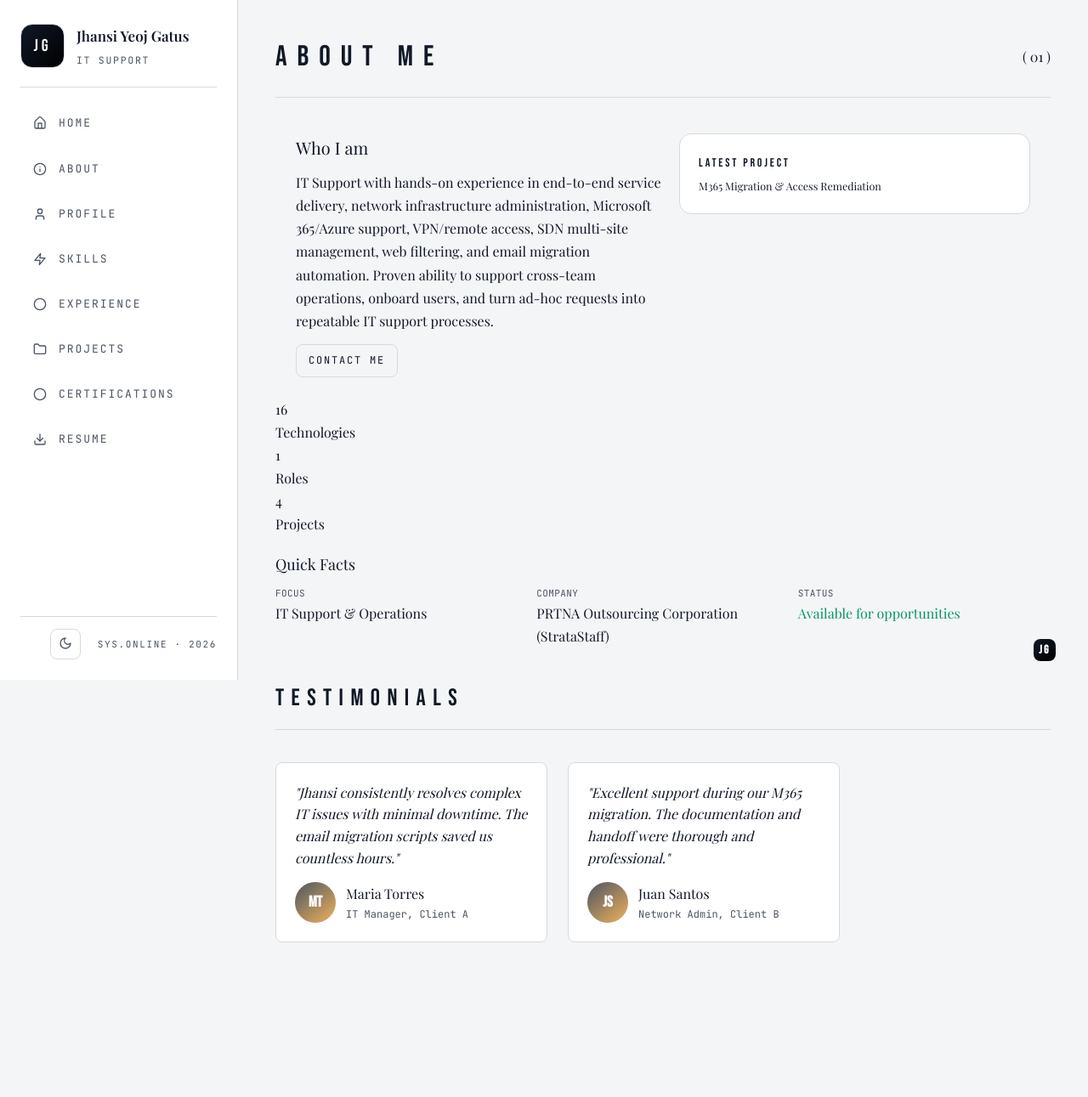
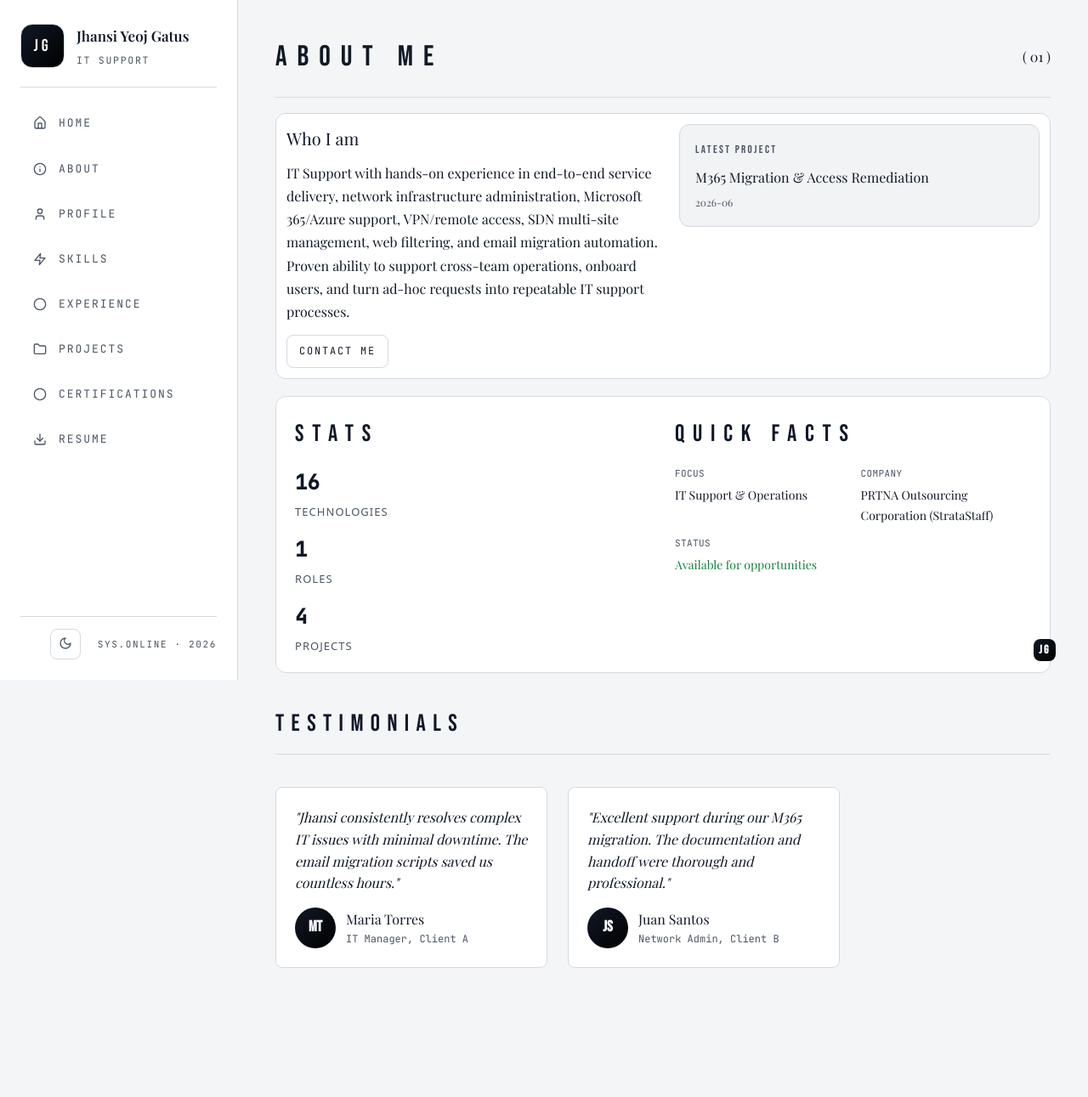
Before and after one commit to eazyboytt/Portfolio, a Flask app: page /about in a window 1280 px wide. Shown: the whole page at 85% size. Before the commit the page ends 1109 px from the top, so only its background shows below. Run offline with Flask 3, Linux system fonts and the light colour scheme; some web fonts are replaced.

Commit message:
About page: restructure stats and quick facts into one composed block; improve typography and panel styling

```diff
--- a/templates/about.html
+++ b/templates/about.html
@@ -8,11 +8,11 @@
     <span class="section-num">( 01 )</span>
   </div>
 
-  <div class="card" style="padding: 24px;">
+  <div style="border: 1px solid var(--color-border); border-radius: 12px; padding: 12px; background: var(--color-panel);">
     <div style="display:flex; gap: 18px; align-items:start; flex-wrap: wrap;">
       <div style="flex: 1 1 300px;">
-        <h3 style="margin-bottom: 10px; font-size: 20px;">Who I am</h3>
-        <p>{{ p.summary }}</p>
+        <h3 style="margin-bottom: 10px; font-size: 20px; font-family: var(--font-body); color: var(--color-ink);">Who I am</h3>
+        <p style="color: var(--color-ink);">{{ p.summary }}</p>
         <div style="margin-top: 14px; display: flex; gap: 10px; flex-wrap: wrap;">
           <a href="mailto:{{ p.email }}" class="btn primary" style="font-size: 12px; padding: 8px 14px;">Contact Me</a>
         </div>
@@ -20,57 +20,65 @@
       <div style="display:flex; gap: 10px; flex-wrap: wrap; flex: 1 1 280px;">
         {% if data.projects %}
         {% set latest = data.projects[0] %}
-        <div style="flex:1; min-width: 140px;" class="project-card">
-          <div class="project-title" style="font-size:14px; margin-bottom:4px;">Latest Project</div>
-          <p class="project-desc" style="font-size:12.5px; margin: 0;">{{ latest.title }}</p>
+        <div style="flex:1; min-width: 140px; background: var(--color-panel-2); border: 1px solid var(--color-border); border-radius: 12px; padding: 18px;">
+          <div style="font-family: var(--font-display); font-size: 13px; letter-spacing: 0.18em; color: var(--color-muted); text-transform: uppercase; margin-bottom: 8px;">Latest Project</div>
+          <p style="font-weight: 500; color: var(--color-ink); margin: 0;">{{ latest.title }}</p>
+          <p style="font-size: 12px; color: var(--color-muted); margin: 6px 0 0;">{{ latest.date }}</p>
         </div>
         {% endif %}
       </div>
     </div>
   </div>
 
-  <div class="stats">
-    <div class="stat">
-      <div class="stat-value">{{ data.skills|length }}</div>
-      <div class="stat-label">Technologies</div>
-    </div>
-    <div class="stat">
-      <div class="stat-value">{{ data.experience|length }}</div>
-      <div class="stat-label">Roles</div>
-    </div>
-    <div class="stat">
-      <div class="stat-value">{{ data.projects|length }}</div>
-      <div class="stat-label">Projects</div>
-    </div>
-  </div>
-
-  <div class="card" style="margin-top: 18px;">
-    <h3 style="margin-bottom: 10px; font-size: 18px;">Quick Facts</h3>
-    <div style="display: grid; grid-template-columns: repeat(auto-fit, minmax(180px, 1fr)); gap: 10px;">
+  <!-- Stats + Quick Facts composed block -->
+  <div style="margin-top: 20px; border: 1px solid var(--color-border); border-radius: 12px; padding: 20px 22px; background: var(--color-panel);">
+    <div style="display: grid; grid-template-columns: repeat(auto-fit, minmax(220px, 1fr)); gap: 22px 28px; align-items: start;">
       <div>
-        <p style="color: var(--color-muted); font-size: 11px; font-family: var(--font-meta); text-transform: uppercase; letter-spacing: 0.4px;">Focus</p>
-        <p style="font-weight: 500;">IT Support & Operations</p>
+        <div style="font-family: var(--font-display); font-size: 28px; letter-spacing: 0.35em; color: var(--color-ink); text-transform: uppercase; margin-bottom: 14px;">Stats</div>
+        <div style="display: flex; flex-direction: column; gap: 14px;">
+          <div>
+            <div style="font-family: var(--font-meta); font-size: 24px; font-weight: 600; color: var(--color-ink);">{{ data.skills|length }}</div>
+            <div style="font-family: system-ui, -apple-system, sans-serif; font-size: 13px; color: var(--color-muted); font-weight: 500; letter-spacing: 0.08em; text-transform: uppercase; margin-top: 2px;">Technologies</div>
+          </div>
+          <div>
+            <div style="font-family: var(--font-meta); font-size: 24px; font-weight: 600; color: var(--color-ink);">{{ data.experience|length }}</div>
+            <div style="font-family: system-ui, -apple-system, sans-serif; font-size: 13px; color: var(--color-muted); font-weight: 500; letter-spacing: 0.08em; text-transform: uppercase; margin-top: 2px;">Roles</div>
+          </div>
+          <div>
+            <div style="font-family: var(--font-meta); font-size: 24px; font-weight: 600; color: var(--color-ink);">{{ data.projects|length }}</div>
+            <div style="font-family: system-ui, -apple-system, sans-serif; font-size: 13px; color: var(--color-muted); font-weight: 500; letter-spacing: 0.08em; text-transform: uppercase; margin-top: 2px;">Projects</div>
+          </div>
+        </div>
       </div>
       <div>
-        <p style="color: var(--color-muted); font-size: 11px; font-family: var(--font-meta); text-transform: uppercase; letter-spacing: 0.4px;">Company</p>
-        <p style="font-weight: 500;">{{ p.company }}</p>
-      </div>
-      <div>
-        <p style="color: var(--color-muted); font-size: 11px; font-family: var(--font-meta); text-transform: uppercase; letter-spacing: 0.4px;">Status</p>
-        <p style="font-weight: 500; color: #059669;">Available for opportunities</p>
+        <div style="font-family: var(--font-display); font-size: 28px; letter-spacing: 0.35em; color: var(--color-ink); text-transform: uppercase; margin-bottom: 14px;">Quick Facts</div>
+        <div style="display: grid; grid-template-columns: repeat(auto-fit, minmax(160px, 1fr)); gap: 12px 18px;">
+          <div>
+            <div style="font-family: var(--font-meta); font-size: 11px; color: var(--color-muted); text-transform: uppercase; letter-spacing: 0.4px; margin-bottom: 4px;">Focus</div>
+            <div style="font-weight: 500; color: var(--color-ink); font-size: 14px;">IT Support & Operations</div>
+          </div>
+          <div>
+            <div style="font-family: var(--font-meta); font-size: 11px; color: var(--color-muted); text-transform: uppercase; letter-spacing: 0.4px; margin-bottom: 4px;">Company</div>
+            <div style="font-weight: 500; color: var(--color-ink); font-size: 14px;">{{ p.company }}</div>
+          </div>
+          <div>
+            <div style="font-family: var(--font-meta); font-size: 11px; color: var(--color-muted); text-transform: uppercase; letter-spacing: 0.4px; margin-bottom: 4px;">Status</div>
+            <div style="font-weight: 500; color: #15803d; font-size: 14px;">Available for opportunities</div>
+          </div>
+        </div>
       </div>
     </div>
   </div>
 
   <!-- Testimonial Carousel -->
   <div class="section" style="margin-top: 36px;">
-    <h3 style="font-family: var(--font-display); font-size: 28px; letter-spacing: 0.3em; color: var(--color-ink); margin-bottom: 22px; border-bottom: 1px solid var(--color-border); padding-bottom: 12px;">Testimonials</h3>
+    <h3 style="font-family: var(--font-display); font-size: 28px; letter-spacing: 0.3em; color: var(--color-ink); margin-bottom: 22px; border-bottom: 1px solid var(--color-border); padding-bottom: 12px; text-transform: uppercase;">Testimonials</h3>
     <div class="testimonial-carousel" style="position: relative; overflow: hidden;">
       <div class="testimonial-track" style="display: flex; gap: 24px; overflow-x: auto; scroll-snap-type: x mandatory; padding: 16px 0;">
         <div class="testimonial" style="flex: 0 0 320px; background: var(--color-panel); border: 1px solid var(--color-border); border-radius: var(--radius); padding: 22px; scroll-snap-align: start;">
           <p style="font-style: italic; color: var(--color-ink); line-height: 1.6; margin-bottom: 16px;">"Jhansi consistently resolves complex IT issues with minimal downtime. The email migration scripts saved us countless hours."</p>
           <div style="display: flex; align-items: center; gap: 12px;">
-            <div style="width: 48px; height: 48px; border-radius: 50%; background: linear-gradient(140deg, var(--color-gold), #f1b25c); display: flex; align-items: center; justify-content: center; font-family: var(--font-display); font-size: 18px; font-weight: 700; color: white;">MT</div>
+            <div style="width: 48px; height: 48px; border-radius: 50%; background: linear-gradient(140deg, var(--color-accent), var(--color-accent-hover)); display: flex; align-items: center; justify-content: center; font-family: var(--font-display); font-size: 18px; font-weight: 700; color: white;">MT</div>
             <div>
               <div style="font-weight: 500; color: var(--color-ink);">Maria Torres</div>
               <div style="font-size: 12px; color: var(--color-muted); font-family: var(--font-meta);">IT Manager, Client A</div>
@@ -80,7 +88,7 @@
         <div class="testimonial" style="flex: 0 0 320px; background: var(--color-panel); border: 1px solid var(--color-border); border-radius: var(--radius); padding: 22px; scroll-snap-align: start;">
           <p style="font-style: italic; color: var(--color-ink); line-height: 1.6; margin-bottom: 16px;">"Excellent support during our M365 migration. The documentation and handoff were thorough and professional."</p>
           <div style="display: flex; align-items: center; gap: 12px;">
-            <div style="width: 48px; height: 48px; border-radius: 50%; background: linear-gradient(140deg, var(--color-gold), #f1b25c); display: flex; align-items: center; justify-content: center; font-family: var(--font-display); font-size: 18px; font-weight: 700; color: white;">JS</div>
+            <div style="width: 48px; height: 48px; border-radius: 50%; background: linear-gradient(140deg, var(--color-accent), var(--color-accent-hover)); display: flex; align-items: center; justify-content: center; font-family: var(--font-display); font-size: 18px; font-weight: 700; color: white;">JS</div>
             <div>
               <div style="font-weight: 500; color: var(--color-ink);">Juan Santos</div>
               <div style="font-size: 12px; color: var(--color-muted); font-family: var(--font-meta);">Network Admin, Client B</div>
```
Also changed, not shown: docs/about.html (+43 -35 lines).
